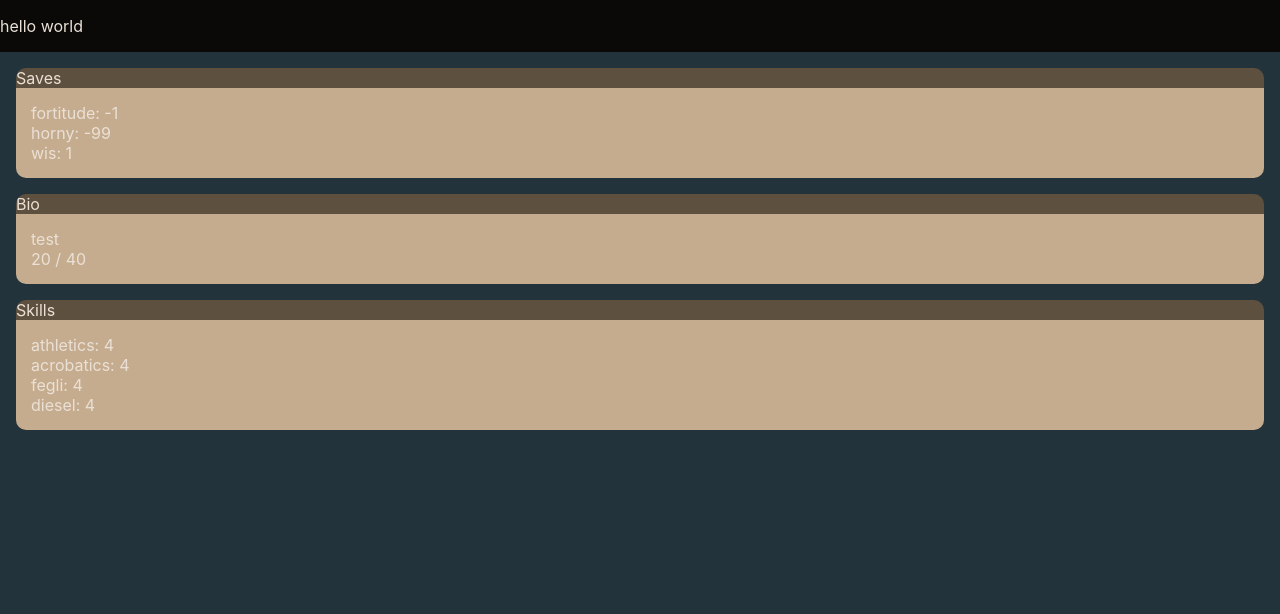
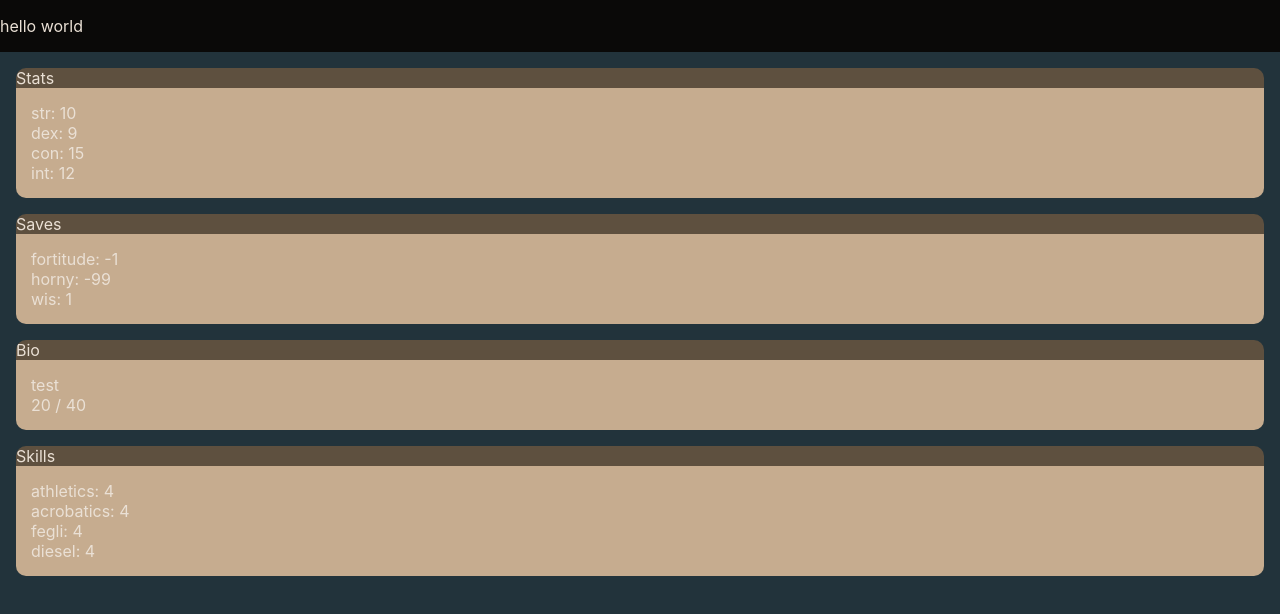
Before and after one commit to ConnorDay/CharacterTracker, a React (Create React App) app in the folder front/: page / in a window 1280 px wide. Shown: the top 614 px of the page. Built offline with nearby package versions, Linux system fonts and the light colour scheme.

Commit message:
Add stat display

```diff
--- a/front/src/App.tsx
+++ b/front/src/App.tsx
@@ -4,6 +4,7 @@ import { Bio } from "./components/Bio";
 import { CollapsibleContainer } from "./components/CollapsibleContainer";
 import { Saves } from "./components/Saves";
 import { Skills } from "./components/Skills";
+import { Stats } from "./components/Stats";
 
 class App extends React.Component {
     constructor(props: { [key: string]: any }) {
@@ -69,6 +70,7 @@ class App extends React.Component {
                     <p> hello world </p>
                 </div>
                 <div className="body">
+                    <Stats stats={testData.stats} />
                     <Saves saves={testData.saves} />
                     <Bio {...testData.bio} />
                     <Skills skills={testData.skills} />
--- /dev/null
+++ b/front/src/components/Stats/Stats.tsx
@@ -0,0 +1,30 @@
+import React from "react";
+import { CollapsibleContainer } from "../CollapsibleContainer";
+import "./Stats.css";
+
+type StatEntry = {
+    name: string;
+    value: any;
+};
+
+type Props = {
+    stats: StatEntry[];
+};
+type State = {};
+
+class Stats extends React.Component<Props, State> {
+    render() {
+        const { stats } = this.props;
+        return (
+            <CollapsibleContainer header="Stats">
+                {stats?.map((entry) => (
+                    <span>
+                        {entry.name}: {entry.value}
+                    </span>
+                ))}
+            </CollapsibleContainer>
+        );
+    }
+}
+
+export default Stats;
--- /dev/null
+++ b/front/src/components/Stats/index.tsx
@@ -0,0 +1,2 @@
+import { default as Stats } from "./Stats";
+export { Stats };
```
Also changed, not shown: front/src/components/Stats/Stats.css (added).
